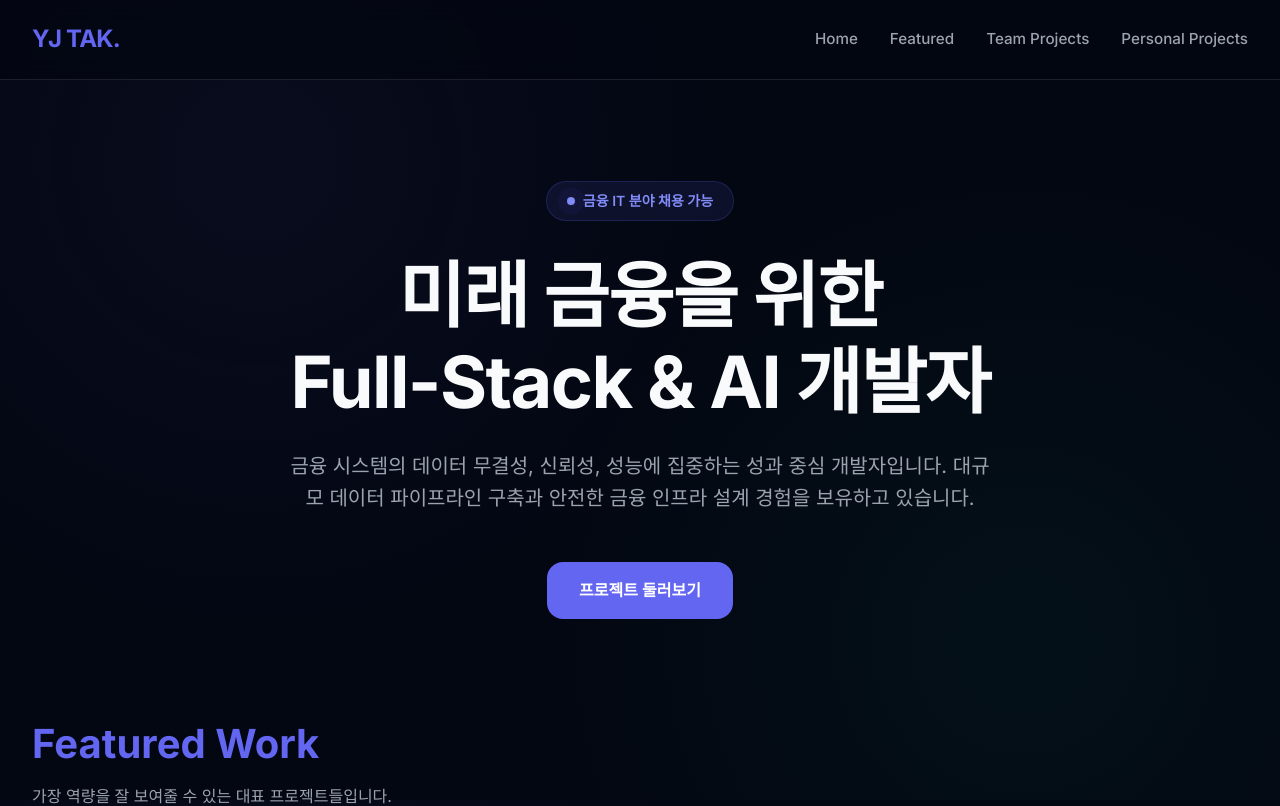
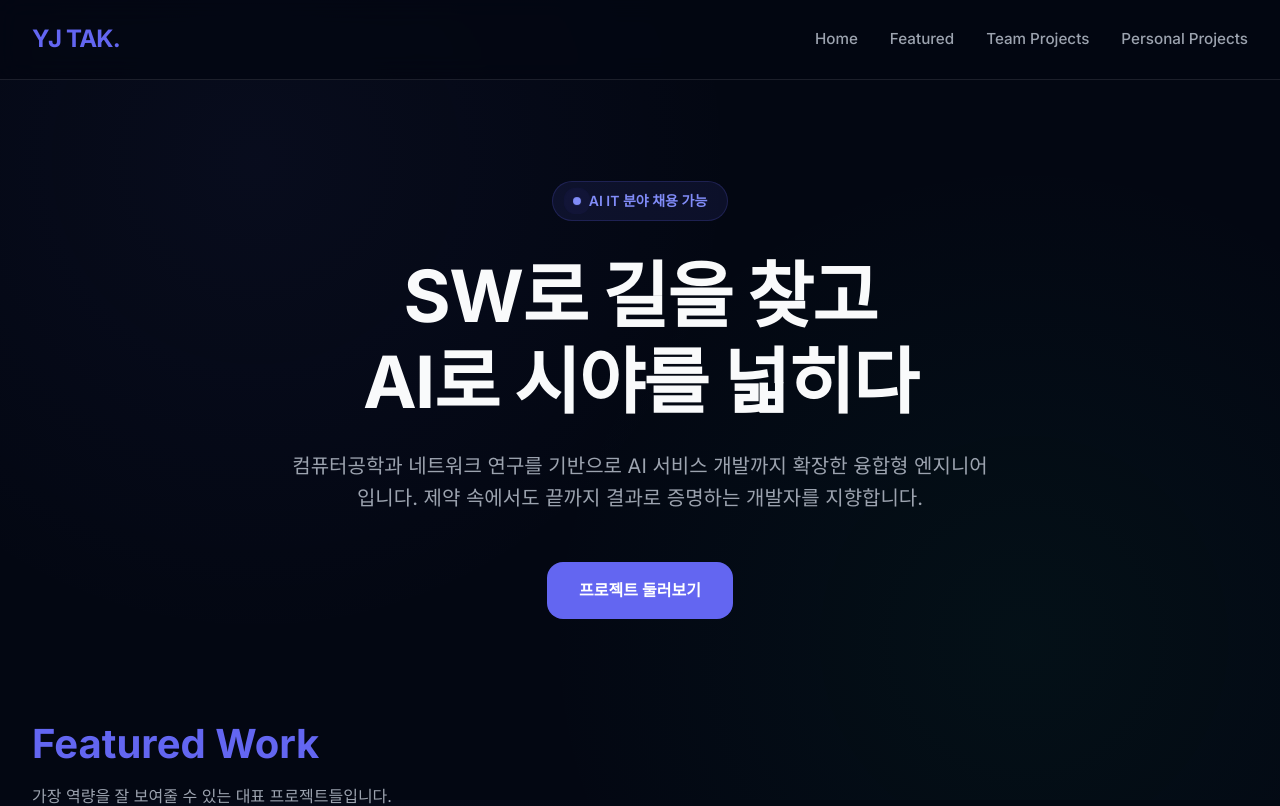
Before and after one commit to yujetak/yjportfolio, a React (Vite) app: page / in a window 1280 px wide. Shown: the top 806 px of the page. Built offline with nearby package versions, Linux system fonts and the light colour scheme.

Commit message:
fix: title, fotter

```diff
--- a/src/App.tsx
+++ b/src/App.tsx
@@ -76,8 +76,8 @@ const projects: Project[] = [
     role: "프로젝트 리더 (PL), Full-stack",
     techStack: ["React", "Recoil", "Node.js", "Express", "MySQL", "Docker", "AWS EC2", "AWS RDS", "Kubernetes", "GKE"],
     highlights: [
-      "Full-Stack: 사물함 생성·조회·대여·반납 전체 플로우를 React(Recoil) + Express REST API로 풀스택 개발",
-      "Cloud: AWS EC2/RDS/Load Balancer/Route 53으로 백엔드 배포, HTTPS Mixed Content 문제 해결",
+      "Full-Stack: 사물함 생성·조회·대여·반납 전체 플로우를 React + Express REST API로 풀스택 개발",
+      "Cloud: AWS EC2/RDS/Load Balancer/Route 53으로 백엔드 배포, HTTP/HTTPS 충돌 문제 해결",
       "K8s: GKE 기반 프론트엔드 Kubernetes 배포 — Deployment, LoadBalancer Service, ConfigMap으로 환경변수 관리",
     ],
     description: "학생회의 엑셀 기반 사물함 관리를 웹 서비스로 전환한 프로젝트.",
@@ -98,7 +98,7 @@ const projects: Project[] = [
     techStack: ["EJS", "CSS", "Node.js", "Express", "MySQL", "Sequelize", "Socket.io", "JWT", "GCP"],
     highlights: [
       "Full-Stack: 공동구매방 생성부터 입금폼 제작·작성·제출·계좌 확인·결과 통계까지 전체 플로우 풀스택 개발",
-      "DB Design: 입금폼–문항–답변자–답변의 1:N:N:N 약한 개체 관계를 DB 재설계로 해결(1:N)",
+      "DB Design: 입금폼–문항–답변자–답변의 1:N:N:N 관계를 속성 타입 변경으로 1:N으로 최적화",
       "Documentation: 회의록·노션·보고서 등 팀 협업 문서화 총괄 담당",
     ],
     description: "여러 플랫폼에 분산된 대학 공동구매 절차를 하나의 웹 서비스로 통합한 프로젝트. GCP VM 인스턴스 분리 배포.",
@@ -216,15 +216,14 @@ function Hero() {
     <section id="home" className="hero container">
       <div className="badge fade-in">
         <span className="badge-dot"></span>
-        금융 IT 분야 채용 가능
+        AI IT 분야 채용 가능
       </div>
       <h1 className="hero-title fade-in" style={{ animationDelay: "0.2s" }}>
-        미래 금융을 위한
-        <br /> Full-Stack & AI 개발자
+        SW로 길을 찾고
+        <br /> AI로 시야를 넓히다
       </h1>
       <p className="hero-subtitle fade-in" style={{ animationDelay: "0.4s" }}>
-        금융 시스템의 데이터 무결성, 신뢰성, 성능에 집중하는 성과 중심 개발자입니다. 대규모 데이터 파이프라인 구축과 안전한 금융 인프라 설계
-        경험을 보유하고 있습니다.
+        컴퓨터공학과 네트워크 연구를 기반으로 AI 서비스 개발까지 확장한 융합형 엔지니어입니다. 제약 속에서도 끝까지 결과로 증명하는 개발자를 지향합니다.
       </p>
       <div className="fade-in" style={{ animationDelay: "0.6s" }}>
         <a href="#featured" className="btn">
@@ -410,7 +409,7 @@ function App() {
               margin: "0 auto 3.5rem",
             }}
           >
-            I am currently looking for opportunities where I can apply my skills in secure system design and performant data processing.
+            SW 엔지니어링의 기본기 위에 AI 기술을 녹여낼 줄 아는 융합형 엔지니어로, 실제 비즈니스 환경에서 견고하게 작동하는 시스템을 만들 기회를 찾고 있습니다.
           </p>
           <a href="mailto:tech.yuje@gmail.com" className="btn">
             tech.yuje@gmail.com
```
